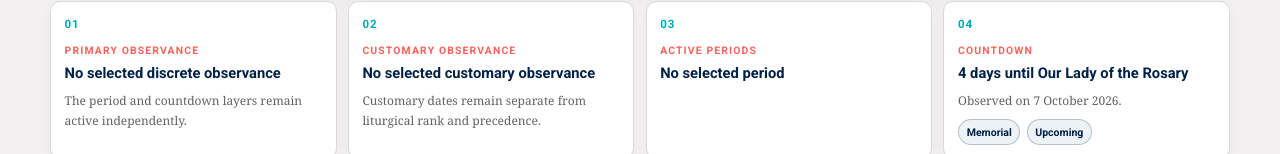
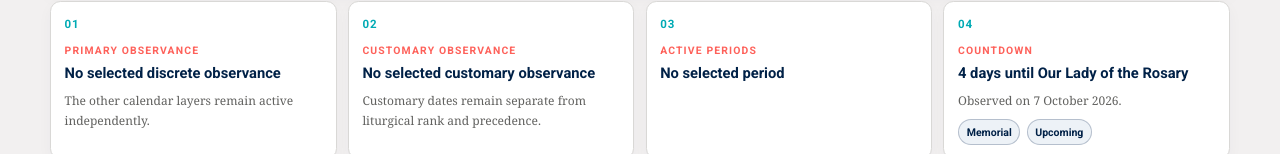
Before and after one commit to bgonzalezbustamante/catholic-calendar, a Next.js app: page / in a window 1280 px wide. Shown: the part 798-952 px from the top of the page. Built offline with nearby package versions, Linux system fonts and the light colour scheme.

Commit message:
refactor: clarify tester layer copy

```diff
--- a/components/calendar-tester.tsx
+++ b/components/calendar-tester.tsx
@@ -231,7 +231,7 @@ export default function CalendarTester({ initialDate }: { initialDate: string })
               </span>
             </div>
           ) : (
-            <p className="card-copy">The period and countdown layers remain active independently.</p>
+            <p className="card-copy">The other calendar layers remain active independently.</p>
           )}
         </article>
 
```
